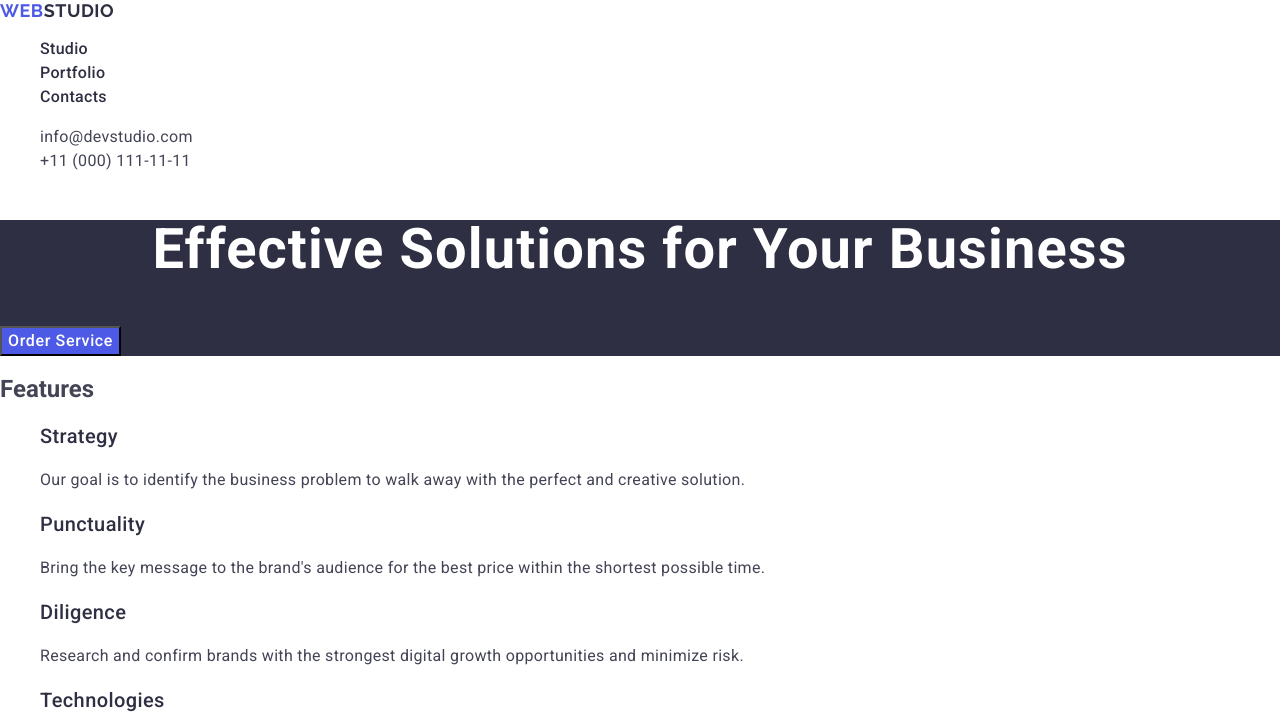
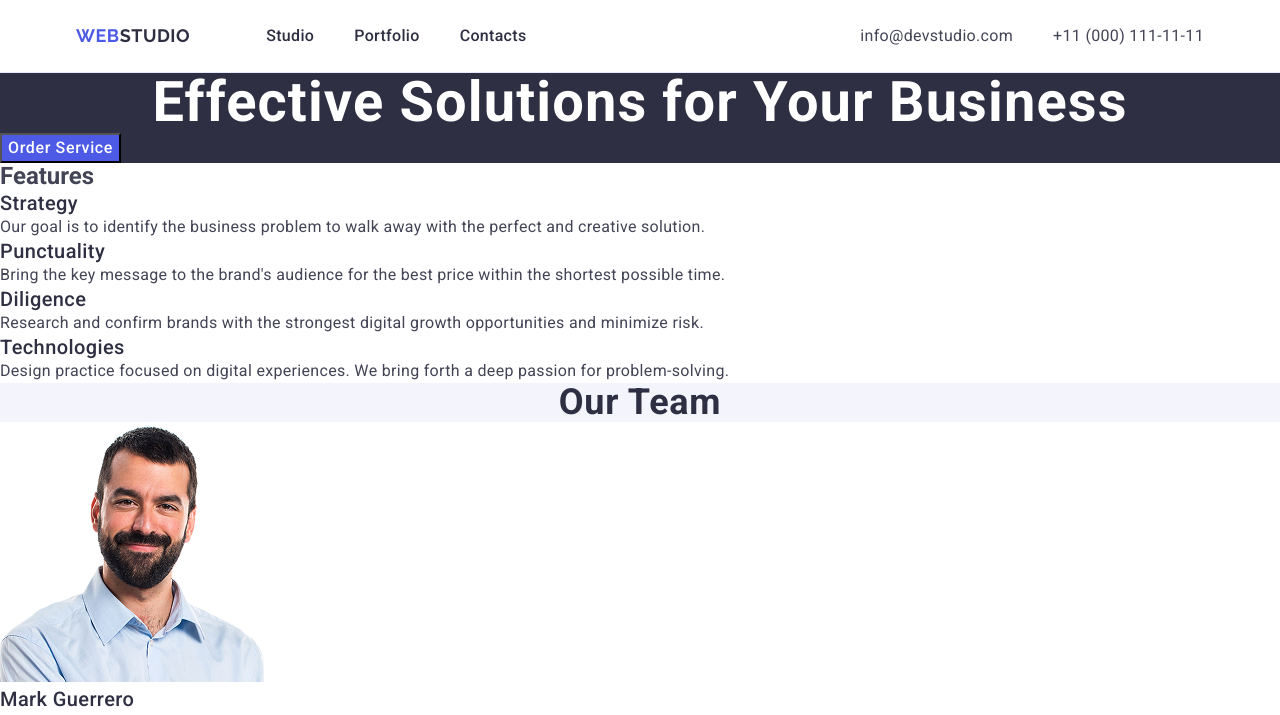
Before and after one commit to marynaveretiuk/goit-markup-hw-03, a plain HTML site: page index.html in a window 1280 px wide. Shown: the top 715 px of the page. Drawn offline with nearby package versions, Linux system fonts and the light colour scheme.

Commit message:
add styles

```diff
--- a/css/styles.css
+++ b/css/styles.css
@@ -7,12 +7,42 @@
  ul,
  ol {
      list-style-type: none;
+     margin: 0;
+     padding: 0;
  }
 
+h1, h2, h3, h4, h5, h6, p {
+    margin: 0;
+
+}
  a {
      text-decoration: none;
  }
+.container {
+    max-width: 1158px;
+    padding: 0 15px;
+    margin: 0 auto;
+}
 
+.page-header {
+border-bottom: 1px solid #e7e9fc;
+}
+.header-container {
+
+    display: flex;
+
+    align-items: center;
+}
+.header-nav {
+    display: flex;
+    align-items: center;
+   }
+
+.nav-list {
+    display: flex;
+   align-items: center;
+   gap: 40px;;
+}
  .header-logo {
      font-family: "Raleway", sans-serif;
      font-weight: 700;
@@ -22,7 +52,15 @@
      text-transform: uppercase;
      color: #4d5ae5;
         text-decoration: none;
+        padding: 24px 0;
+        margin-right: 76px;
  }
+
+.contacts-list {
+    display: flex;
+    align-items: center;
+    gap: 40px;
+    }
 
  .solutions {
     background-color: #2e2f42;
@@ -121,10 +159,13 @@ color: #434455;
      line-height: 1.5;
      letter-spacing: 0.02em;
      color: #2e2f42;
+     padding: 24px 0;
+        display: block;
  }
 
  .contacts {
      font-style: normal;
+     margin-left: auto;
  }
 
  .contacts-link {
@@ -132,6 +173,8 @@ color: #434455;
      line-height: 1.5;
      letter-spacing: 0.02em;
      color: #434455;
+     display: block;
+     padding: 24px 0;
  }
 
  .nav-link:hover,
--- a/index.html
+++ b/index.html
@@ -19,6 +19,7 @@
 
 <body>
     <header class="page-header">
+        <div class="container header-container">
         <nav class="header-nav">
             <a class="logo header-logo" href="./index.html">Web<span class="logo-part">Studio</span></a>
             <ul class="nav-list">
@@ -35,9 +36,10 @@
                 <li class="contacts-item"><a class="contacts-link" href="tel:+110001111111">+11 (000) 111-11-11</a></li>
             </ul>
         </address>
+        </div>
     </header>
     <main>
-        <section class="solutions">
+               <section class="solutions">
             <h1 class="solutions-title">Effective Solutions for Your Business</h1>
             <button type="button" class="order-btn">Order Service</button>
         </section>
```
